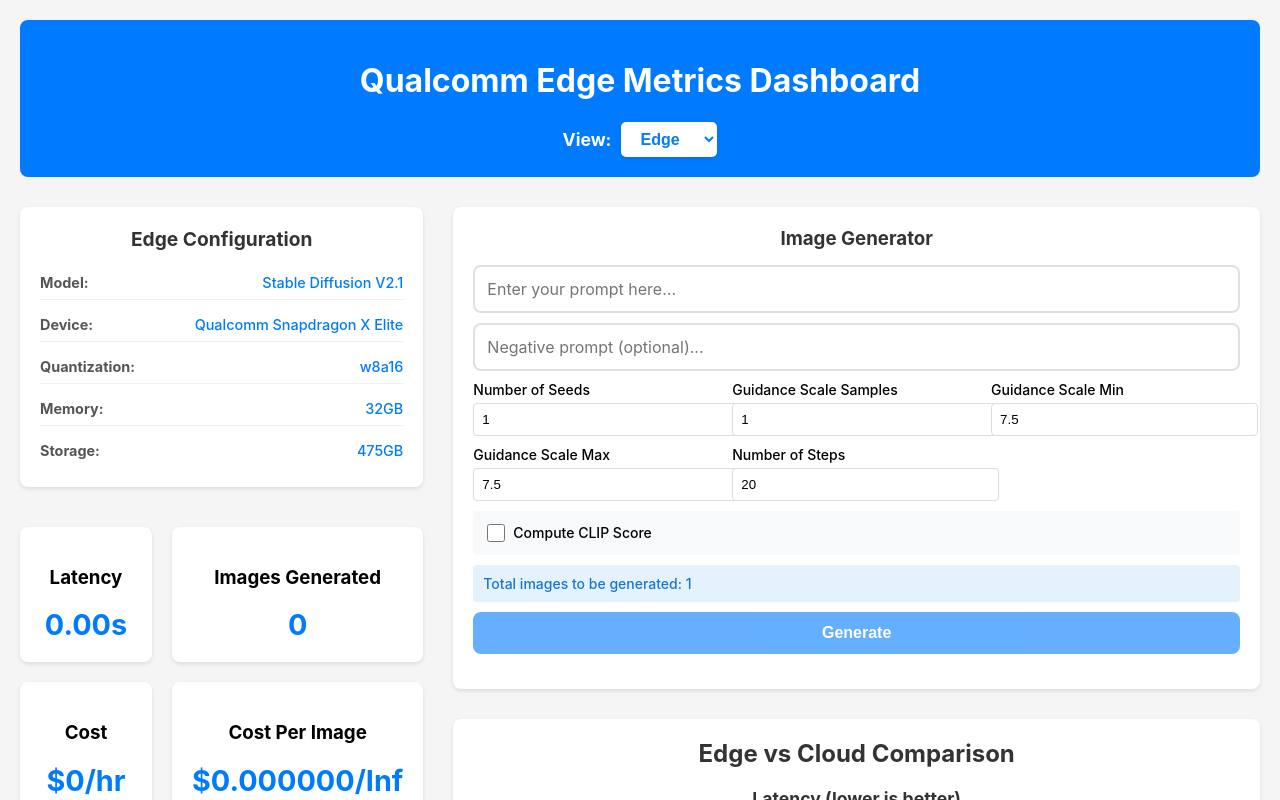
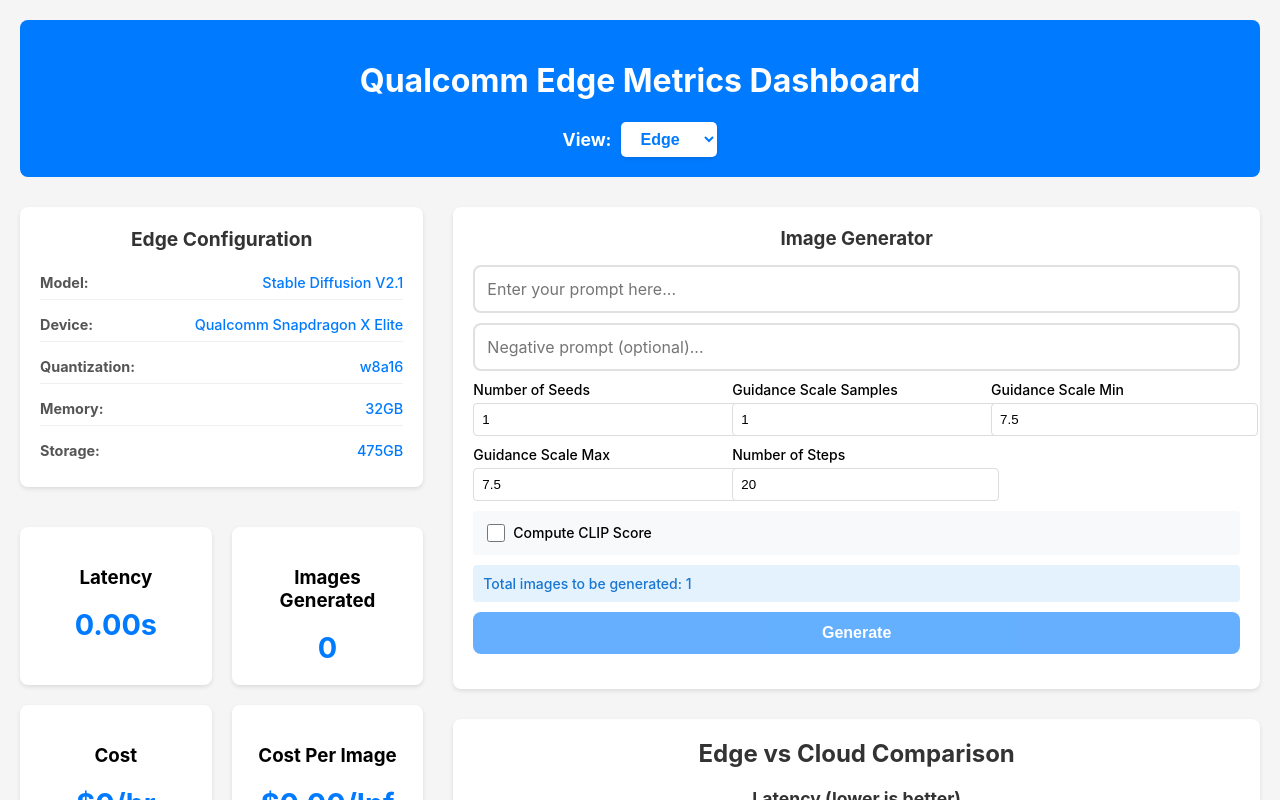
Before and after one commit to mdawn65/qualcomm-interface, a React (Create React App) app in the folder simple-dashboard/: page / in a window 1280 px wide. Shown: the top 800 px of the page. Built offline with nearby package versions, Linux system fonts and the light colour scheme.

Commit message:
round per image cost

```diff
--- a/simple-dashboard/src/App.js
+++ b/simple-dashboard/src/App.js
@@ -255,7 +255,7 @@
             <div className="metric-card">
               <h3>Cost Per Image</h3>
               {/* Was previously cost per inference */}
-              <div className="metric-value">${currentMetrics.costPerInference.toFixed(6)}/Inf</div>
+              <div className="metric-value">${currentMetrics.costPerInference.toFixed(2)}/Inf</div>
             </div>
           </div>
         </div>
```
